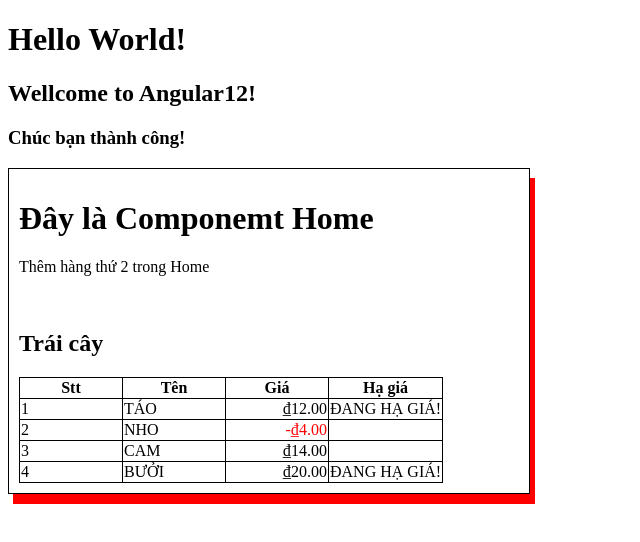
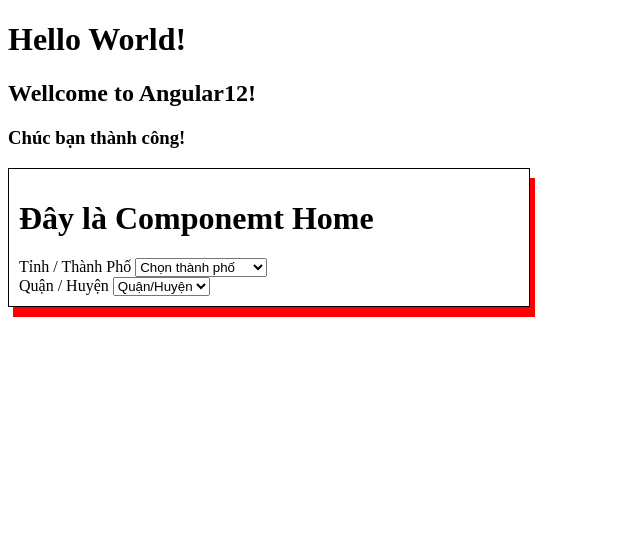
Before and after one commit to vanvugame01/Angular12, an Angular app: page / in a window 1280 px wide. Shown: the top 542 px of the page, without its empty margins (0-640 px from the left). Built offline with nearby package versions, Linux system fonts and the light colour scheme.

Commit message:
Combobox

```diff
--- a/src/app/home/home.component.html
+++ b/src/app/home/home.component.html
@@ -1,26 +1,14 @@
 <div class="test">
   <h1>Đây là Componemt Home</h1>
-  <p>Thêm hàng thứ 2 trong Home</p>
+  Tỉnh / Thành Phố
+  <select id="city" (change)="changeCity($event)">
+    <option *ngFor="let data of vietNamData" value="{{ data.city }}">
+      {{ data.city }}
+    </option>
+  </select>
   <br />
-  <h2>Trái cây</h2>
-  <table class="table">
-    <tr>
-      <th>Stt</th>
-      <th>Tên</th>
-      <th>Giá</th>
-      <th>Hạ giá</th>
-    </tr>
-    <tr *ngFor="let trai of traiCay2; let i = index">
-      <td>{{ i + 1 }}</td>
-      <td>{{ trai.ten | uppercase }}</td>
-      <td class="right">
-        <span [ngClass]="{ 'so-am': trai.gia < 0 }">{{
-          trai.gia | currency : "VND" : "symbol" : "1.2"
-        }}</span>
-      </td>
-      <td>
-        <span>{{ trai.haGia | onSale | uppercase }}</span>
-      </td>
-    </tr>
-  </table>
+  Quận / Huyện
+  <select id="district">
+    <option *ngFor="let dis of districts" value="{{ dis }}">{{ dis }}</option>
+  </select>
 </div>
--- a/src/app/home/home.component.ts
+++ b/src/app/home/home.component.ts
@@ -15,14 +15,74 @@
     { ten: 'Cam', gia: 14, haGia: false },
     { ten: 'Bưởi', gia: 20, haGia: true },
   ];
+  public districts: string[] = ['Quận/Huyện'];
+  // https://cdn.jsdelivr.net/gh/vietblogdao/js/districts.min.js
+  public vietNamData = [
+    { city: 'Chọn thành phố', district: ['Quận/Huyện'] },
+    {
+      city: 'An Giang',
+      district: [
+        'Thành phố Long Xuyên',
+        'Thành phố Châu Đốc',
+        'Thị xã Tân Châu',
+        'Huyện An Phú',
+        'Huyện Châu Phú',
+        'Huyện Châu Thành',
+        'Huyện Chợ Mới',
+        'Huyện Phú Tân',
+        'Huyện Thoại Sơn',
+        'Huyện Tịnh Biên',
+        'Huyện Tri Tôn',
+      ],
+    },
+    {
+      city: 'Bà Rịa - Vũng Tàu',
+      district: [
+        'Thành phố Vũng Tàu',
+        'Thị xã Bà Rịa',
+        'Thị xã Phú Mỹ',
+        'Huyện Châu Đức',
+        'Huyện Côn Đảo',
+        'Huyện Đất Đỏ',
+        'Huyện Long Điền',
+        'Huyện Tân Thành',
+        'Huyện Xuyên Mộc',
+      ],
+    },
+    {
+      city: 'Bạc Liêu',
+      district: [
+        'Thành phố Bạc Liêu',
+        'Huyện Đông Hải',
+        'Huyện Giá Rai',
+        'Huyện Hòa Bình',
+        'Huyện Hồng Dân',
+        'Huyện Phước Long',
+        'Huyện Vĩnh Lợi',
+      ],
+    },
+  ];
   constructor() {}
-
   ngOnInit(): void {
-    console.log('Trái cây =', this.traiCay2);
+    console.log('vietNamData=', this.vietNamData);
   }
-
   public resetName(): void {
     console.log('resetName');
     this.name = '';
   }
+  public changeCity(event: any) {
+    const city = event.target.value;
+    console.log('event', city);
+    //cách 1
+    // const search = this.vietNamData.filter((data) => data.city === city);
+    // console.log('search', search);
+    // if (search.length > 0) {
+    //   this.districts = search[0].district;
+    // }
+    // console.log('districts', this.districts);
+    //cách 2
+    this.districts =
+      this.vietNamData.find((data) => data.city === city)?.district || [];
+    console.log('districts', this.districts);
+  }
 }
```
